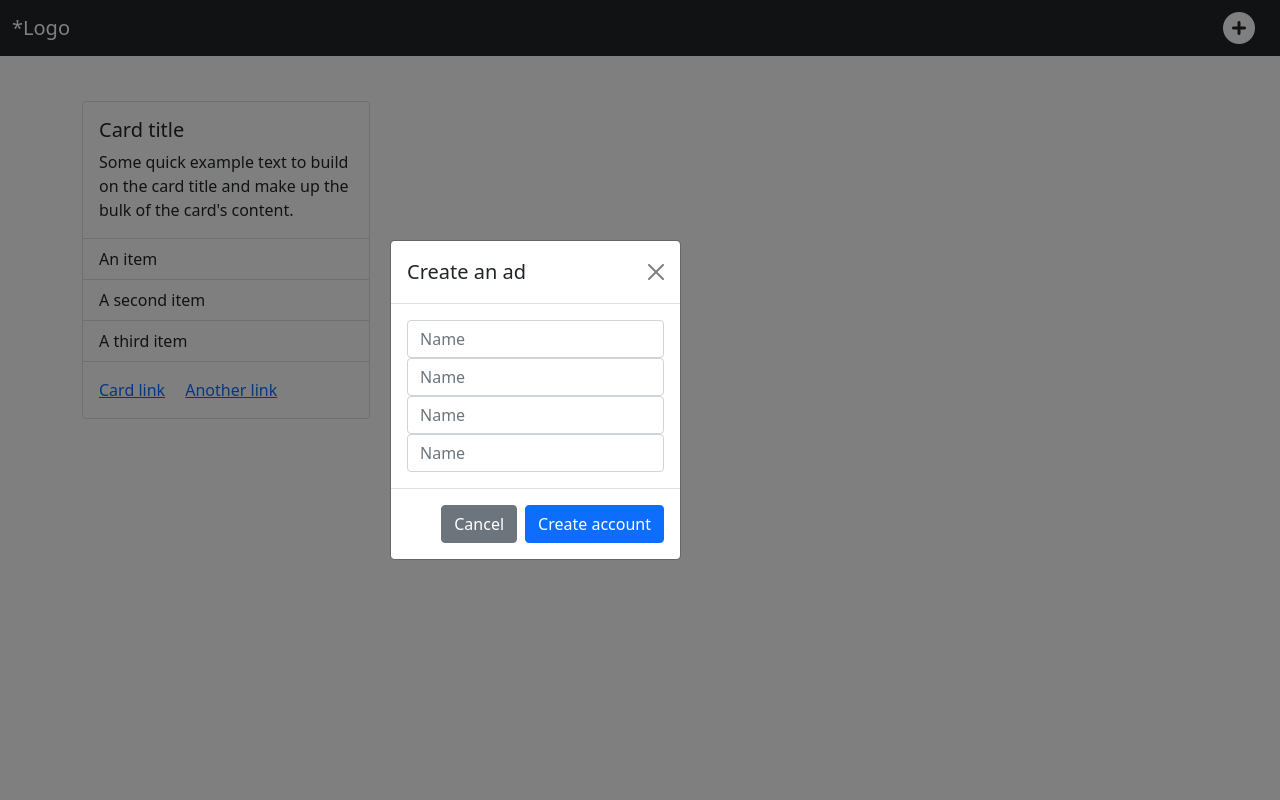
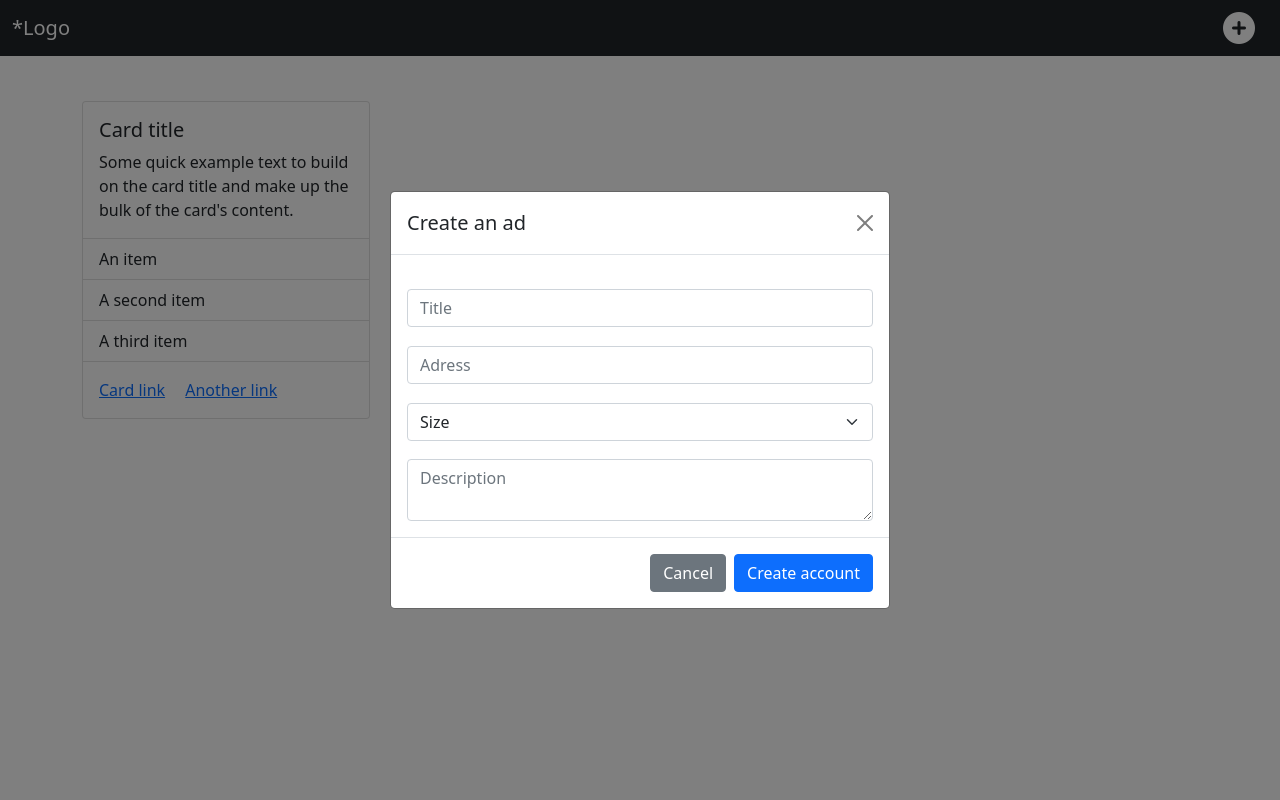
Before and after one commit to BryanEmond/RentMyAppartment, a Flask app: template templates/manageAd.html in a window 1280 px wide, after a click that opens the changed part. Run offline with Flask 2, Linux system fonts and the light colour scheme; the template is opened without the code that fills it, so the values that code supplies are empty; some libraries are stand-ins or nearby versions.

Commit message:
New commit

```diff
--- a/sql/dbcommand.sql
+++ b/sql/dbcommand.sql
@@ -2,4 +2,4 @@ CREATE DATABASE rentmyappartment;
 USE rentmyappartment;
 CREATE TABLE password(PID char(9) primary key, password text);
 CREATE TABLE user(UID char(12) NOT NULL, name char(100), email char(100), PID char(12), PRIMARY KEY(UID), FOREIGN KEY(PID) REFERENCES password(PID));
-CREATE TABLE appartments(AID char(12) NOT NULL,appAddress char(100),size char(10),price int, description text,coordinate char(20),UID char(12) not null,PRIMARY KEY(AID),FOREIGN KEY(UID) REFERENCES user(UID)) ;
+CREATE TABLE appartments(AID char(12) NOT NULL,appAdress char(100),size char(10),price int, description text,coordinate char(20),UID char(12) not null,PRIMARY KEY(AID),FOREIGN KEY(UID) REFERENCES user(UID)) ;
--- a/static/script/apiRequest.js
+++ b/static/script/apiRequest.js
@@ -61,7 +61,7 @@ $("#signOut, #signOut2").click((e) => {
         type: 'post',
         data: null,
         success: (response) => {
-            console.log(response)
+            location.reload();
         }
     })
 })
--- a/static/script/map.js
+++ b/static/script/map.js
@@ -1,3 +1,4 @@
+let geocoder;
 function initMap() {
   // The location of Uluru
   const uluru = { lat: 45.5016889, lng: -73.567256 };
@@ -26,4 +27,18 @@ function initMap() {
     map: minimap,
   });
   marker2.setMap(null);
+  geocoder = new google.maps.Geocoder();
 }
+function geocode(request) {
+  clear();
+  geocoder
+    .geocode(request)
+    .then((result) => {
+      const { results } = result;
+      console.log(results)
+      return results;
+    })
+    .catch((e) => {
+      alert("Geocode was not successful for the following reason: " + e);
+    });
+}
--- a/templates/manageAd.html
+++ b/templates/manageAd.html
@@ -32,7 +32,6 @@
                 <ul class="dropdown-menu bg-dark">
                     <!-- Dropdown menu links -->
                     <button class="btn btn-dark" style="width: 100%;">Setting</button>
-                    <button class="btn btn-dark" style="width: 100%;">Profil</button>
                     <hr id="hr">
                     <button class="btn btn-dark" style="width: 100%;" id="signOut">Sign out</button>
 
@@ -61,30 +60,34 @@
                 </div>
             </div>
         </div>
-
     </div>
-
     <!-- Modal for the creation of an ad -->
     <div class="modal fade" id="modalCreateAd" tabindex="-1" aria-labelledby="exampleModalLabel" aria-hidden="true">
         <div class="modal-dialog modal-dialog-centered">
-            <form id="createAdForm">
-                <div class="modal-content">
+            <div class="modal-content">
+                <form id="createAdForm">
                     <div class="modal-header">
                         <h5 class="modal-title" id="exampleModalLabel">Create an ad</h5>
                         <button type="button" class="btn-close" data-bs-dismiss="modal" aria-label="Close"></button>
                     </div>
                     <div class="modal-body">
-                        <input class="form-control" type="text" placeholder="Name" name="name" id="name">
-                        <input class="form-control" type="text" placeholder="Name" name="name" id="name">
-                        <input class="form-control" type="text" placeholder="Name" name="name" id="name">
-                        <input class="form-control" type="text" placeholder="Name" name="name" id="name">
+                        <input class="form-control margin-style" type="text" placeholder="Title" name="name" id="name">
+                        <input class="form-control margin-style" type="text" placeholder="Adress" name="name" id="name">
+                        <select class="form-select margin-style" aria-label="Default select example">
+                            <option selected>Size</option>
+                            <option value="1">1 1/2</option>
+                            <option value="2">2 1/2</option>
+                            <option value="3">3 1/2</option>
+                        </select>
+                        <textarea class="form-control margin-style" type="text" placeholder="Description" name="name"
+                            id="name"></textarea>
                     </div>
                     <div class="modal-footer">
                         <button type="button" class="btn btn-secondary" data-bs-dismiss="modal">Cancel</button>
                         <button class="btn btn-primary" type="submit">Create account</button>
                     </div>
-                </div>
-            </form>
+                </form>
+            </div>
         </div>
     </div>
     <!-- JQuery / map api/ login Script -->
```
Also changed, not shown: templates/index.html (+3 -6 lines), ReadMe.md.
